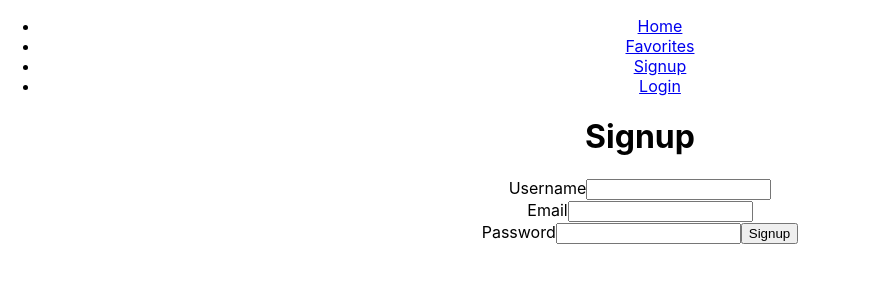
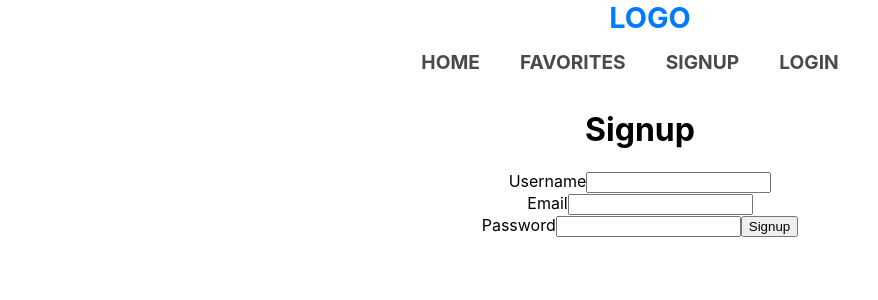
Before and after one commit to abhimistry-07/MovieMate, a React (Create React App) app in the folder movie-mate/: page /signup in a window 1280 px wide. Shown: the top 300 px of the page, without its empty margins (0-878 px from the left). Built offline with nearby package versions, Linux system fonts and the light colour scheme; the HTML template or start-up script is replaced by a standard one.

Commit message:
Navbar CSS added

```diff
--- a/movie-mate/src/components/AddToFavourite.jsx
+++ b/movie-mate/src/components/AddToFavourite.jsx
@@ -8,7 +8,7 @@ const AddToFavourite = ({ movie, onAddToFavorites }) => {
 
     const allUsersData = JSON.parse(localStorage.getItem("users"));
 
-    const findLoggedInUserData = allUsersData.find(
+    const findLoggedInUserData = allUsersData?.find(
       (user) => user.email === logedInUser.email
     );
 
--- a/movie-mate/src/components/Navbar.jsx
+++ b/movie-mate/src/components/Navbar.jsx
@@ -1,27 +1,126 @@
-import React from "react";
+import React, { useState } from "react";
 import { Link } from "react-router-dom";
+import styled from "styled-components";
 
 const Navbar = () => {
+  const [isHidden, setIsHidden] = useState(false);
+
+  const handleClick = () => {
+    setIsHidden(!isHidden);
+  };
+
   return (
     <div>
-      <nav>
-        <ul>
-          <li>
-            <Link to="/">Home</Link>
-          </li>
-          <li>
-            <Link to="/favorites">Favorites</Link>
-          </li>
-          <li>
-            <Link to="/signup">Signup</Link>
-          </li>
-          <li>
-            <Link to="/login">Login</Link>
-          </li>
-        </ul>
-      </nav>
+      <NAV class="nav">
+        <a href="/" class="logo">
+          logo
+        </a>
+
+        <div className="hamburger" onClick={handleClick}>
+          <span className="line"></span>
+          <span className="line"></span>
+          <span className="line"></span>
+        </div>
+
+        <div className={`nav__link ${isHidden ? "hide" : ""}`}>
+          <a href="/">Home</a>
+          <a href="/favorites">Favorites</a>
+          <a href="/signup">Signup</a>
+          <a href="/login">Login</a>
+        </div>
+      </NAV>
     </div>
   );
 };
 
 export default Navbar;
+
+const NAV = styled.nav`
+  * {
+    box-sizing: border-box;
+    margin: 0;
+    padding: 0;
+  }
+
+  body {
+    font-family: sans-serif;
+  }
+
+  a {
+    text-decoration: none;
+    color: #4a4a4a;
+    font-size: 1.2rem;
+    font-weight: bold;
+    text-transform: uppercase;
+  }
+
+  .nav {
+    display: flex;
+    justify-content: space-between;
+    align-items: center;
+    padding-top: 20px;
+    background-color: #f8f9fa;
+  }
+
+  .logo {
+    font-size: 1.8rem;
+    color: #007bff;
+    padding-left: 20px;
+  }
+
+  .hamburger {
+    padding-right: 20px;
+    cursor: pointer;
+  }
+
+  .hamburger .line {
+    display: block;
+    width: 40px;
+    height: 5px;
+    margin-bottom: 10px;
+    background-color: #007bff;
+    margin-left: 20px;
+  }
+
+  .nav__link {
+    position: fixed;
+    width: 94%;
+    top: 5rem;
+    left: 18px;
+    background-color: #f8f9fa;
+  }
+
+  .nav__link a {
+    display: block;
+    text-align: center;
+    padding: 10px 0;
+  }
+
+  .nav__link a:hover {
+    background-color: #007bff;
+    color: #fff;
+  }
+
+  .hide {
+    display: none;
+  }
+
+  @media screen and (min-width: 600px) {
+    .nav__link {
+      display: block;
+      position: static;
+      width: auto;
+      margin-right: 20px;
+      background: none;
+    }
+
+    .nav__link a {
+      display: inline-block;
+      padding: 15px 20px;
+    }
+
+    .hamburger {
+      display: none;
+    }
+  }
+`;
--- a/movie-mate/src/pages/FavoritesPage.jsx
+++ b/movie-mate/src/pages/FavoritesPage.jsx
@@ -10,21 +10,21 @@ const FavoritesPage = () => {
 
     const allUsersData = JSON.parse(localStorage.getItem("users"));
 
-    const findLoggedInUserData = allUsersData.find(
+    const findLoggedInUserData = allUsersData?.find(
       (user) => user.email === logedInUser.email
     );
 
     setLogedInUser(logedInUser);
     setAllUsersData(allUsersData);
-    setFavorites(findLoggedInUserData.favMovies);
+    setFavorites(findLoggedInUserData?.favMovies);
   }, []);
 
   const handleRemoveFromFav = (movieId) => {
-    const findLoggedInUserData = allUsersData.find(
+    const findLoggedInUserData = allUsersData?.find(
       (user) => user.email === logedInUser.email
     );
 
-    const updatedFavorites = findLoggedInUserData.favMovies?.filter(
+    const updatedFavorites = findLoggedInUserData?.favMovies?.filter(
       (movie) => movie.imdbID !== movieId
     );
 
@@ -39,7 +39,7 @@ const FavoritesPage = () => {
     <div>
       <h1>Favorites</h1>
       <div>
-        {favorites.map((favMovie) => (
+        {favorites?.map((favMovie) => (
           <div key={favMovie.imdbID}>
             <h2>{favMovie.Title}</h2>
             <p>Year: {favMovie.Year}</p>
--- a/movie-mate/src/pages/Login.jsx
+++ b/movie-mate/src/pages/Login.jsx
@@ -1,5 +1,6 @@
 import React, { useEffect, useState } from "react";
 import { useNavigate } from "react-router-dom";
+import styled from "styled-components";
 
 const Login = () => {
   const [email, setEmail] = useState("");
@@ -19,7 +20,7 @@ const Login = () => {
     try {
       e.preventDefault();
 
-      let userExists = allUsers.find((user) => {
+      let userExists = allUsers?.find((user) => {
         return (
           user.email === email &&
           user.password == password &&
@@ -44,8 +45,8 @@ const Login = () => {
 
   return (
     <div>
-      <h1>Login</h1>
       <form action="" onSubmit={handleLogin}>
+        <h1>Login</h1>
         <label htmlFor="">
           Email
           <input type="email" onChange={(e) => setEmail(e.target.value)} />
--- a/movie-mate/src/pages/Signup.jsx
+++ b/movie-mate/src/pages/Signup.jsx
@@ -1,5 +1,6 @@
 import React, { useEffect, useState } from "react";
 import { useNavigate } from "react-router-dom";
+import styled from "styled-components";
 
 const Signup = () => {
   const [username, setUsername] = useState("");
@@ -27,8 +28,8 @@ const Signup = () => {
   const handleSignUp = (e) => {
     e.preventDefault();
     try {
-      let userName = allUsers.find((user) => user.username == username);
-      let userEmail = allUsers.find((user) => user.email == email);
+      let userName = allUsers?.find((user) => user.username == username);
+      let userEmail = allUsers?.find((user) => user.email == email);
 
       if (userName) {
         alert("UserName already exists");
@@ -52,11 +53,11 @@ const Signup = () => {
 
   return (
     <div>
-      <h1>Signup</h1>
       {signUp ? (
         <p>Signup successful!</p>
       ) : (
         <form action="" onSubmit={handleSignUp}>
+          <h1>Signup</h1>
           <label htmlFor="">
             Username
             <input type="text" onChange={(e) => setUsername(e.target.value)} />
```
